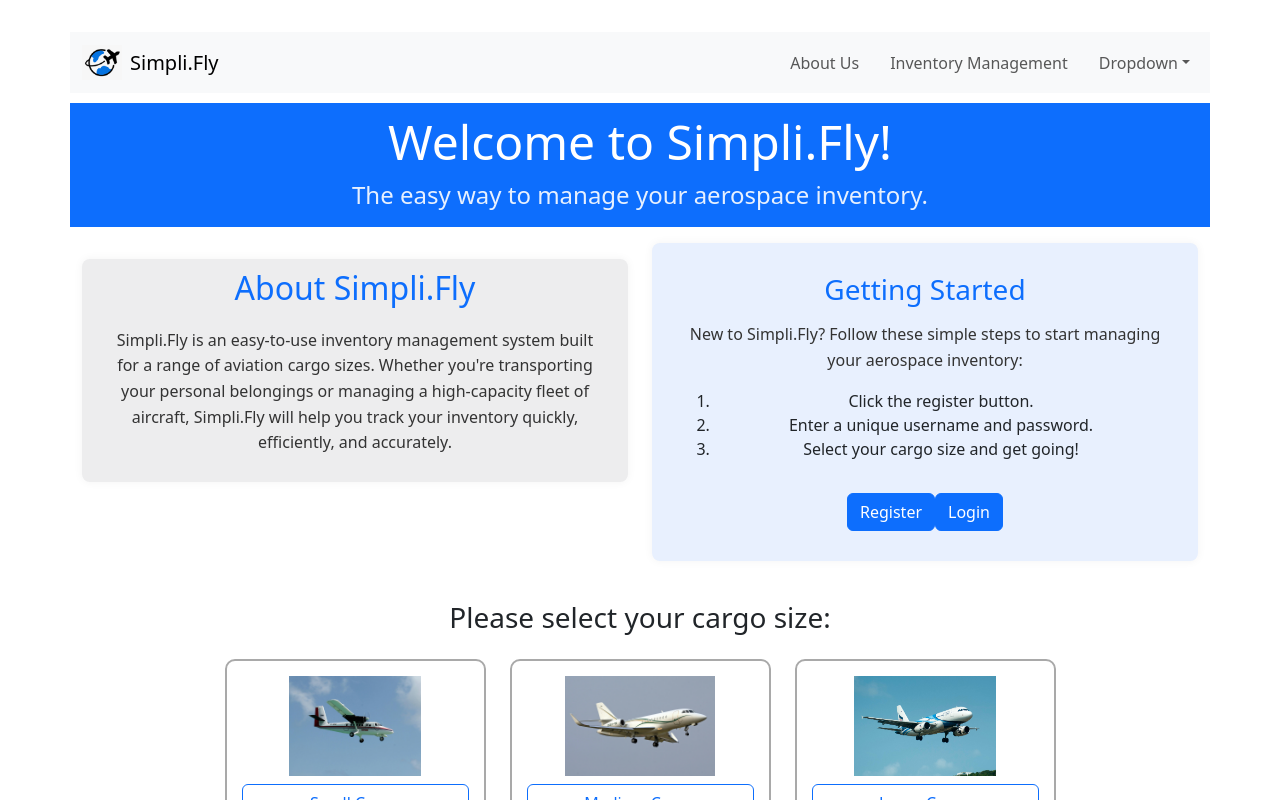
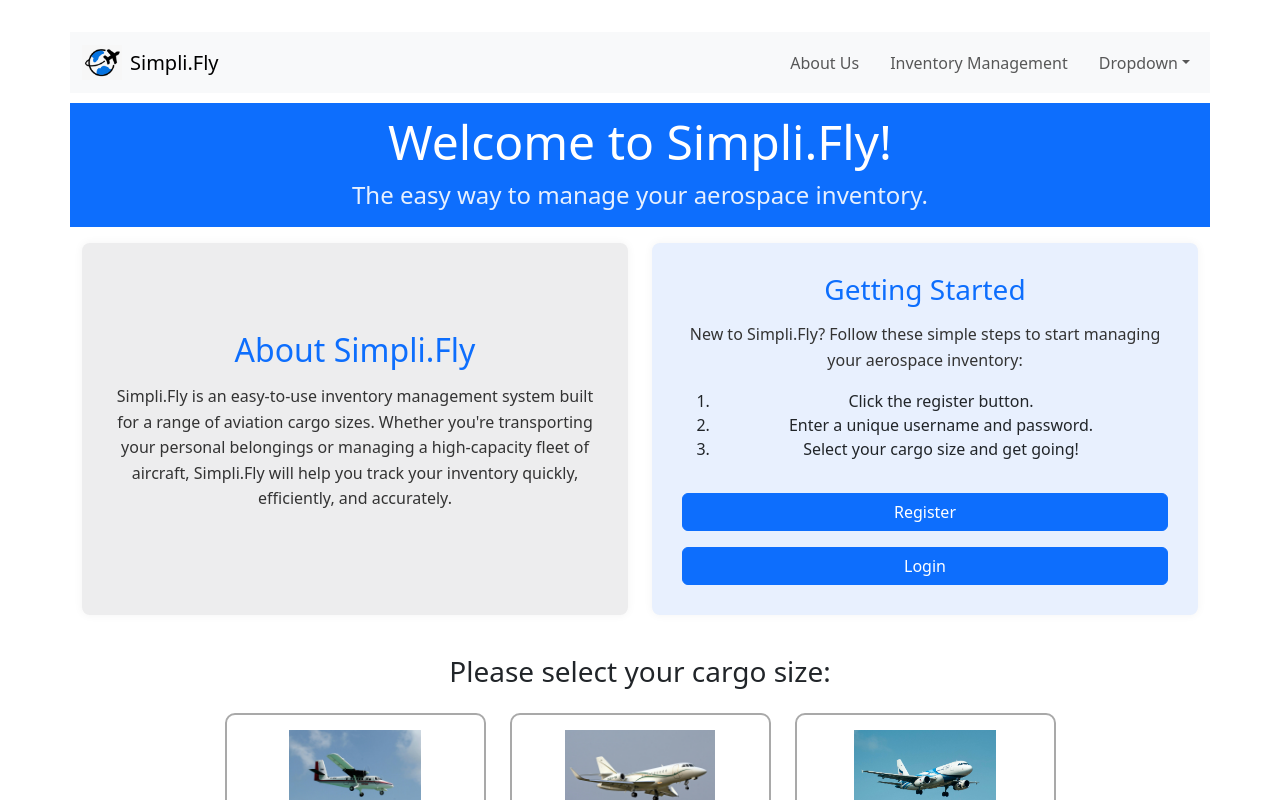
Before and after one commit to dombrown95/Simpli.Fly, a React (Vite) app: page / in a window 1280 px wide. Shown: the top 800 px of the page. Built offline with nearby package versions, Linux system fonts and the light colour scheme.

Commit message:
corrected AboutUs and GettingStarted css files

```diff
--- a/src/components/AboutUs/AboutUs.css
+++ b/src/components/AboutUs/AboutUs.css
@@ -2,12 +2,17 @@
     background-color: #ededee;
     padding: 10px 30px;
     border-radius: 8px;
+    height: 100%;
+    flex: 1;
+    display: flex;
+    flex-direction: column;
+    justify-content: center;
     box-shadow: 0 0 10px rgba(0, 0, 0, 0.05);
   }
 
   .about-heading {
     font-size: 2rem;
-    margin-bottom: 20px;
+    margin-bottom: 15px;
     text-align: center;
     color: #0d6efd;
   }
--- a/src/components/AboutUs/AboutUs.jsx
+++ b/src/components/AboutUs/AboutUs.jsx
@@ -3,7 +3,7 @@ import './AboutUs.css';
 
 function AboutUs() {
   return (
-    <section className="about-us container my-3">
+    <section className="about-us">
       <h2 className="about-heading">About Simpli.Fly</h2>
       <p className="about-text">
         Simpli.Fly is an easy-to-use inventory management system built for a range of aviation cargo sizes.
--- a/src/components/GettingStarted/GettingStarted.css
+++ b/src/components/GettingStarted/GettingStarted.css
@@ -3,6 +3,10 @@
     padding: 30px;
     border-radius: 8px;
     height: 100%;
+    flex: 1;
+    display: flex;
+    flex-direction: column;
+    justify-content: center;
     box-shadow: 0 0 10px rgba(0, 0, 0, 0.05);
   }
 
--- a/src/pages/HomePage.jsx
+++ b/src/pages/HomePage.jsx
@@ -46,11 +46,11 @@ function HomePage() {
       <NavBar />
       <Hero />
       <div className="container my-3">
-        <div className="row">
-          <div className="col-md-6">
+        <div className="row gx-4 align-items-stretch d-flex">
+          <div className="col-md-6 d-flex">
             <AboutUs />
           </div>
-          <div className="col-md-6">
+          <div className="col-md-6 d-flex">
             <GettingStarted />
           </div>
         </div>
@@ -65,7 +65,6 @@ function HomePage() {
           <section className="container mt-4">
             <div className="row justify-content-center align-items-start">
 
-              {/* Left column for inventory form */}
               <div className="col-md-6 mb-4">
                 <InventoryForm
                   onAddItem={handleAddItem}
@@ -77,7 +76,6 @@ function HomePage() {
                 />
               </div>
 
-              {/* Right column for cargo summary */}
               <div className="col-md-6 mb-4">
                 <div className="item-form">
                   <h5>Current Cargo Weight: {currentWeight}kg / {cargoLimit}kg</h5>
```
